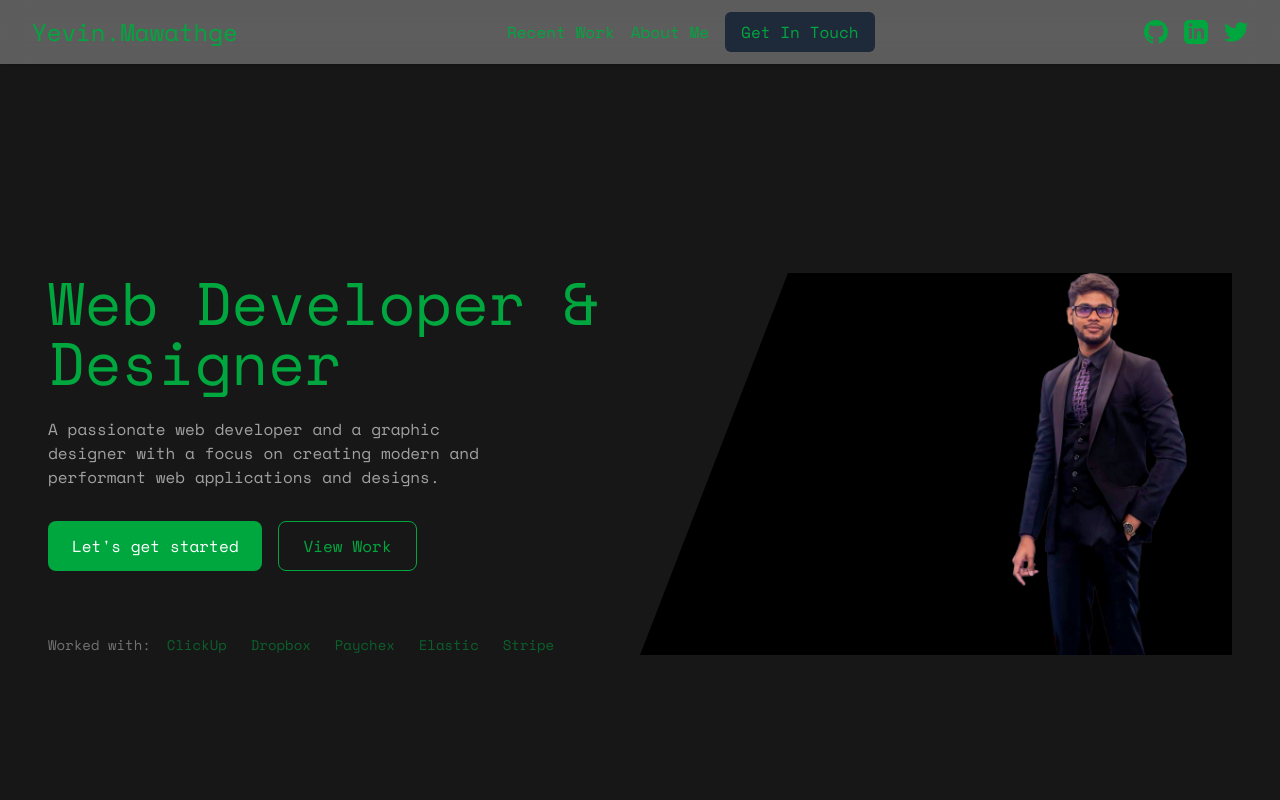
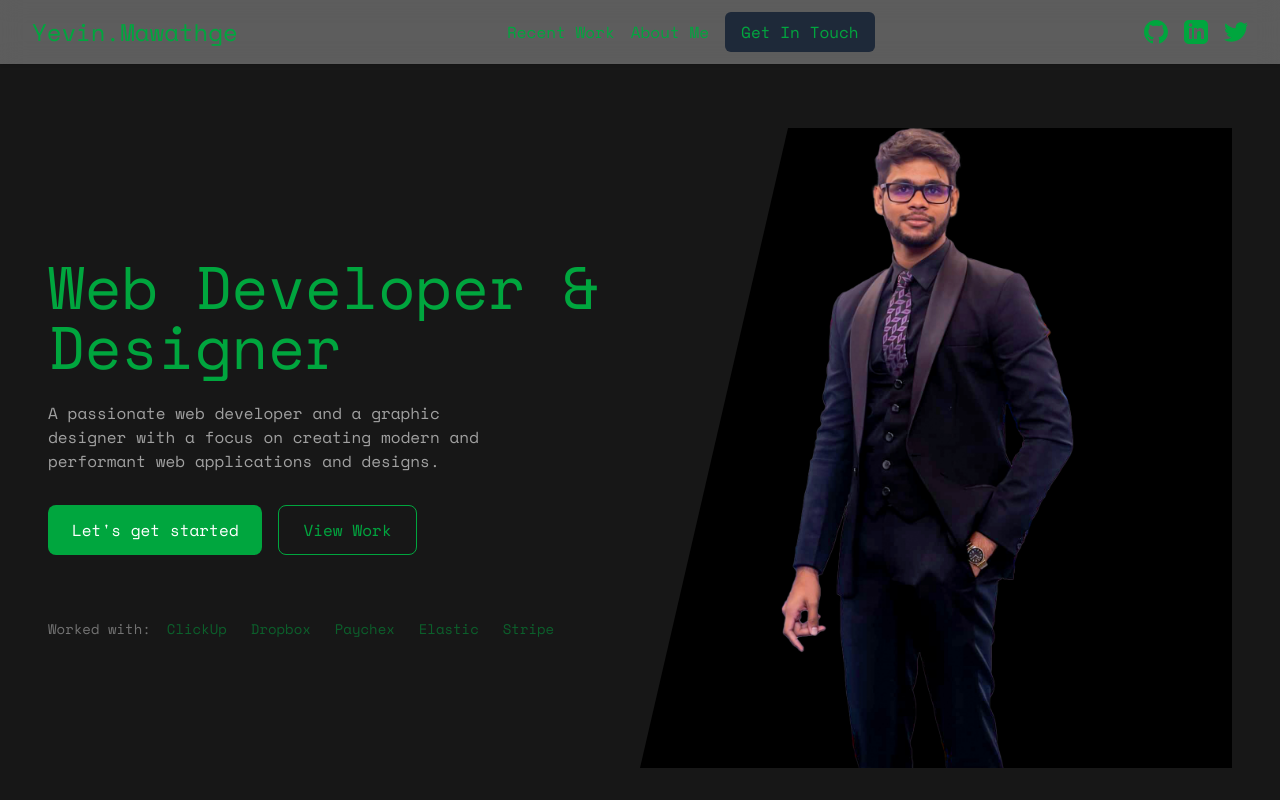
Before and after one commit to YevinMawathage/yevinmawathage.online, a Next.js app in the folder portfolio/: page / in a window 1280 px wide. Built offline with nearby package versions, Linux system fonts and the light colour scheme.

Commit message:
hero section basic completed

```diff
--- a/portfolio/app/page.tsx
+++ b/portfolio/app/page.tsx
@@ -13,11 +13,11 @@ export default function Home() {
   ];
 
   return (
-    <main className="min-h-screen bg-neutral-900 text-green-600 font-mono font-thin flex items-center justify-center pt-24 sm:pt-32">
+    <main className="min-h-screen bg-neutral-900 text-green-600 font-mono font-thin pt-24 sm:pt-32">
       <div className="w-full max-w-7xl mx-auto px-6 sm:px-8 lg:px-12">
-        <div className="relative flex flex-col md:flex-row items-center justify-between gap-8 md:gap-0">
+        <div className="relative">
           {/* Left Content */}
-          <div className="md:w-1/2 w-full text-center md:text-left z-10">
+          <div className="md:w-1/2 w-full text-center md:text-left z-10 flex flex-col justify-center min-h-[calc(100vh-128px)] sm:min-h-[calc(100vh-160px)]">
             <motion.h1
               initial={{ opacity: 0, y: 20 }}
               animate={{ opacity: 1, y: 0 }}
@@ -81,7 +81,7 @@ export default function Home() {
                 src="/assessts/images/My-DP.png"
                 alt="Profile"
                 fill
-                className="object-contain object-right"
+                className="object-contain object-center"
               />
             </motion.div>
           </div>
--- a/portfolio/src/components/Navbar.tsx
+++ b/portfolio/src/components/Navbar.tsx
@@ -33,7 +33,7 @@ const Navbar = () => {
   ];
 
   return (
-    <nav className="fixed top-0 left-0 w-full z-50 bg-white/30 backdrop-blur-md shadow-sm font-mono font-thin">
+    <nav className="fixed top-0 left-0 w-full z-50 bg-white/30 backdrop-blur-md shadow-sm font-thin">
       <div className="max-w-7xl mx-auto px-4 sm:px-6 lg:px-8">
         <div className="flex items-center justify-between h-16">
           {/* Left: Logo */}
```
